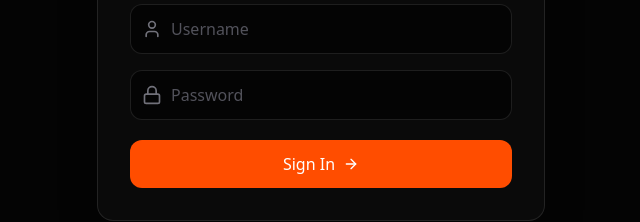
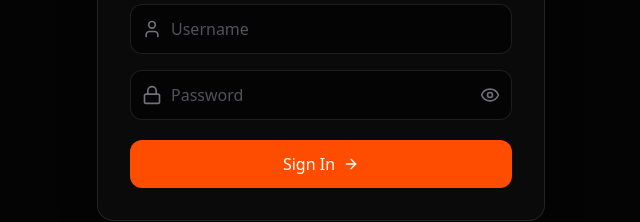
Before and after one commit to ide-mind/Agency-portal-hub, a React (Vite) app: page /login in a window 1280 px wide. Shown: the part 370-592 px from the top of the page, without its empty margins (319-959 px from the left). Built offline with nearby package versions, Linux system fonts and the light colour scheme.

Commit message:
feat(auth): add password visibility toggle
Implement a toggle button for the password input field and add debug logging for environment variables during authentication.

```diff
--- a/api/auth.ts
+++ b/api/auth.ts
@@ -7,6 +7,8 @@ export default async function handler(req: VercelRequest, res: VercelResponse) {
   }
 
   const { username, password } = req.body;
+
+  console.log('ENV CHECK:', process.env.ADMIN_USERNAME, process.env.ADMIN_PASSWORD ? 'password_exists' : 'password_missing');
 
   if (!username || !password) {
     return res.status(400).json({ error: 'Username and password are required' });
--- a/components/LoginPage.tsx
+++ b/components/LoginPage.tsx
@@ -1,10 +1,11 @@
 import React, { useState } from 'react';
 import { useNavigate } from 'react-router-dom';
-import { Activity, Lock, User, AlertCircle, ArrowRight } from 'lucide-react';
+import { Activity, Lock, User, AlertCircle, ArrowRight, Eye, EyeOff } from 'lucide-react';
 
 export const LoginPage: React.FC = () => {
   const [username, setUsername] = useState('');
   const [password, setPassword] = useState('');
+  const [showPassword, setShowPassword] = useState(false);
   const [error, setError] = useState('');
   const [isLoading, setIsLoading] = useState(false);
   const navigate = useNavigate();
@@ -83,13 +84,20 @@ export const LoginPage: React.FC = () => {
                   <Lock className="h-5 w-5 text-zinc-500" />
                 </div>
                 <input
-                  type="password"
+                  type={showPassword ? "text" : "password"}
                   placeholder="Password"
                   value={password}
                   onChange={(e) => setPassword(e.target.value)}
-                  className="w-full bg-[#040404] border border-white/10 rounded-xl py-3 pl-10 pr-4 text-white focus:outline-none focus:border-[#ff4d00]/50 transition-colors placeholder:text-zinc-600"
+                  className="w-full bg-[#040404] border border-white/10 rounded-xl py-3 pl-10 pr-10 text-white focus:outline-none focus:border-[#ff4d00]/50 transition-colors placeholder:text-zinc-600"
                   required
                 />
+                <button
+                  type="button"
+                  onClick={() => setShowPassword(!showPassword)}
+                  className="absolute inset-y-0 right-0 pr-3 flex items-center text-zinc-500 hover:text-zinc-300 transition-colors"
+                >
+                  {showPassword ? <EyeOff className="h-5 w-5" /> : <Eye className="h-5 w-5" />}
+                </button>
               </div>
             </div>
 
```
